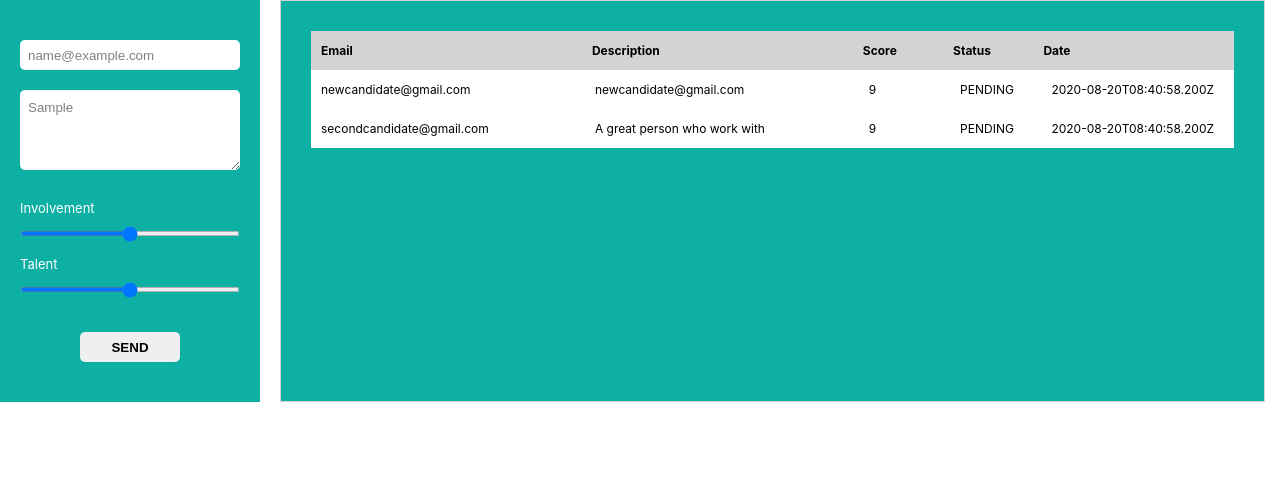
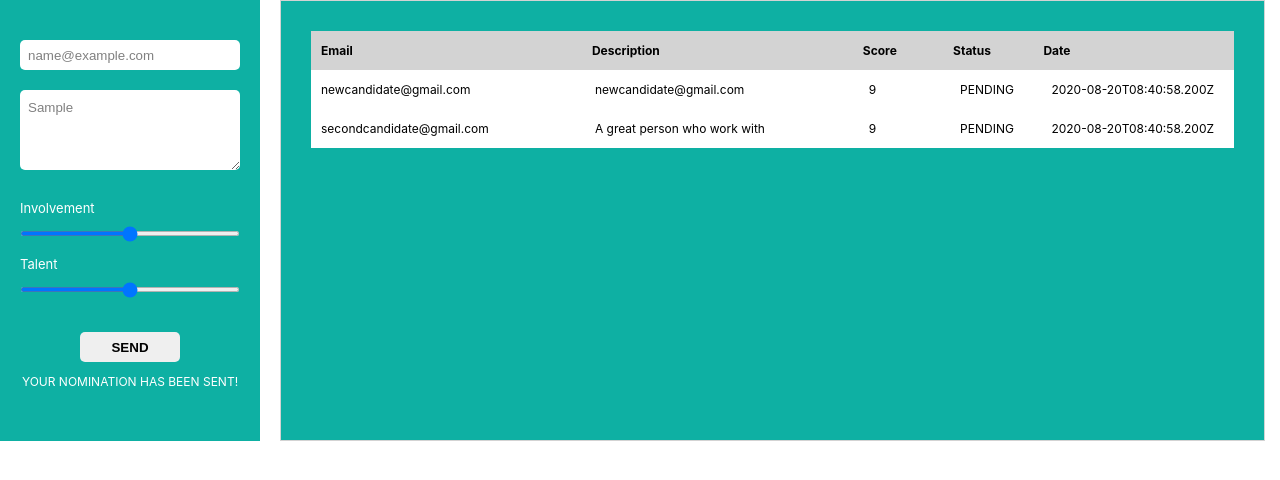
Before and after one commit to srojasz/nominations-project, a React (Create React App) app: page / in a window 1280 px wide. Both pictures are taken after typing "name@example.com", "Sample" into the empty fields and a click on the input "Send". Shown: the top 480 px of the page. Built offline with nearby package versions, Linux system fonts and the light colour scheme; data requests are answered from the project's data file.

Commit message:
add success text in form

```diff
--- a/src/components/nominationForm/NominationForm.js
+++ b/src/components/nominationForm/NominationForm.js
@@ -22,6 +22,8 @@ const NominationForm = ({emails}) => {
     desc: "",
   });
 
+  const [nominationCompleted, setNominationCompleted] = useState(false);
+
   const onChangeFormData = (ev) => {
     const { value } = ev.target;
     const inputName = ev.target.name;
@@ -31,14 +33,16 @@ const NominationForm = ({emails}) => {
         }
     );
     setErrors({});
+    setNominationCompleted(false);
   };
-
-  console.log(errors)
 
   const handleSubmit = (ev) => {
     ev.preventDefault();
     const errors = printErrors(dataForm);
     setErrors(errors);
+
+    if (errors.email === '' && errors.desc === '') {
+        console.log('no hay errores')
         if (!emails.find(email => email === dataForm.email)) {
             const dataToPost = {
                 email : dataForm.email,
@@ -53,9 +57,12 @@ const NominationForm = ({emails}) => {
         //     console.log(newNomination, 'new Nomination objetc')
         // })
 
+        setNominationCompleted(true);
         } else {
-        alert("No podemos procesar tu petició porque el email ya ha sido referenciado. Por favor, revisa tu email");
+            alert("We can't add your nomination, that email has alredy been nominated. Please, check your email!");
             // Send email to warn user and referred that emails has alredy been nominated.
+        }
+
     }
   }
 
@@ -95,6 +102,7 @@ const NominationForm = ({emails}) => {
         onChangeFormData={onChangeFormData}
       />
       <SubmitInput value="Send"/>
+      {nominationCompleted ? <p className="nomination-completed">Your nomination has been sent!</p> : null}
     </form>
   );
 }
--- a/src/components/nominationForm/nominationForm.scss
+++ b/src/components/nominationForm/nominationForm.scss
@@ -26,3 +26,9 @@
   margin-top: -7px;
   align-self: flex-start;
 }
+
+.nomination-completed {
+  font-size: 12px;
+  text-transform: uppercase;
+  color: white;
+}
```
Lines whose indentation alone changed are shown as unchanged.
